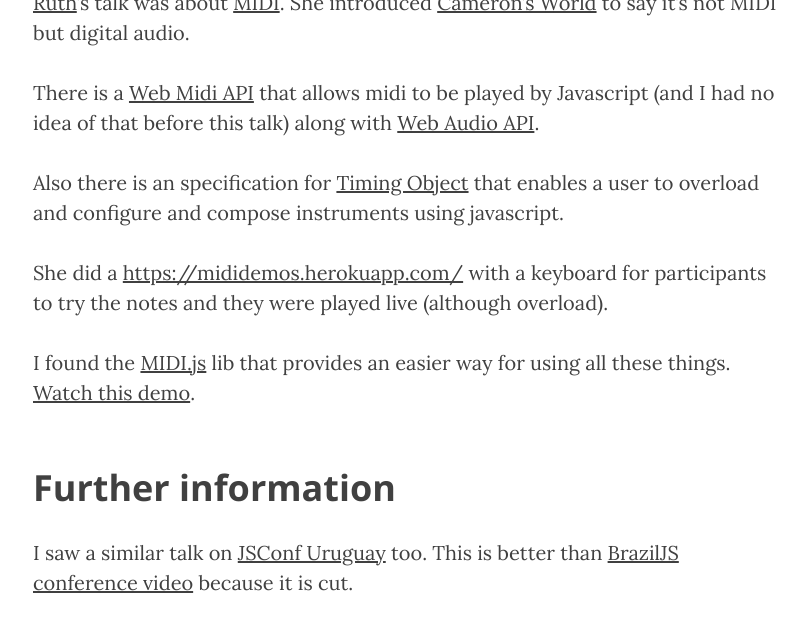
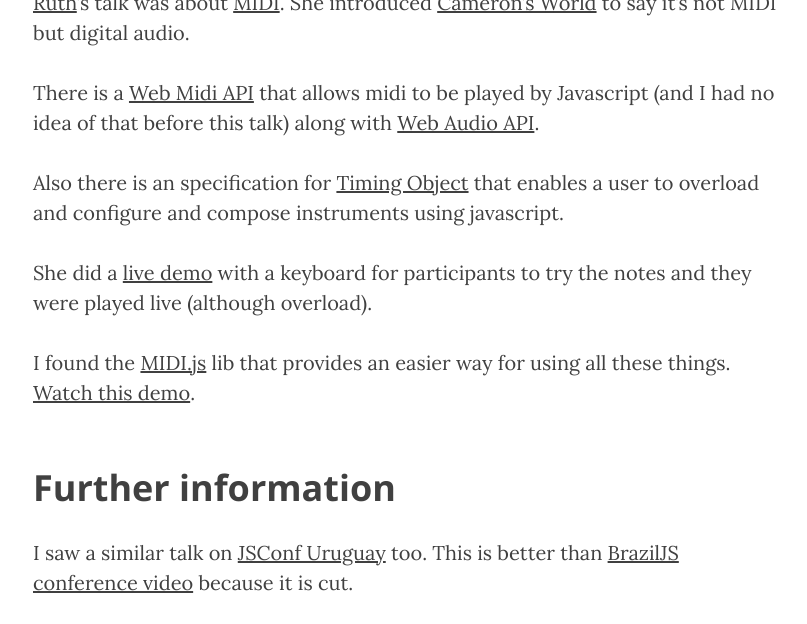
Before and after one commit to mauriciovieira/mauriciovieira.github.io, a Jekyll site: the page built from _posts/2016-09-04-braziljs-ruth-john.markdown, in a window 1280 px wide and 900 px high, scrolled down 628 px, cut to the strip 0-624 px from the top of the window. Shown: the whole strip, without its empty margins (232-1039 px from the left). Built offline with Jekyll 4.4.1, drawn with Linux system fonts in a browser that asks for light colours; nearby versions of some CDN libraries.

Commit message:
Typo fix of some URL

```diff
--- a/_posts/2016-09-04-braziljs-ruth-john.markdown
+++ b/_posts/2016-09-04-braziljs-ruth-john.markdown
@@ -13,7 +13,7 @@
 
 Also there is an specification for [Timing Object](http://webtiming.github.io/timingobject/) that enables a user to overload and configure and compose instruments using javascript.
 
-She did a [https://mididemos.herokuapp.com/](live demo) with a keyboard for participants to try the notes and they were played live (although overload).
+She did a [live demo](https://mididemos.herokuapp.com/) with a keyboard for participants to try the notes and they were played live (although overload).
 
 I found the [MIDI.js](https://galacticmilk.com/midi-js/) lib that provides an easier way for using all these things. [Watch this demo](https://galacticmilk.com/piano/).
 
```
